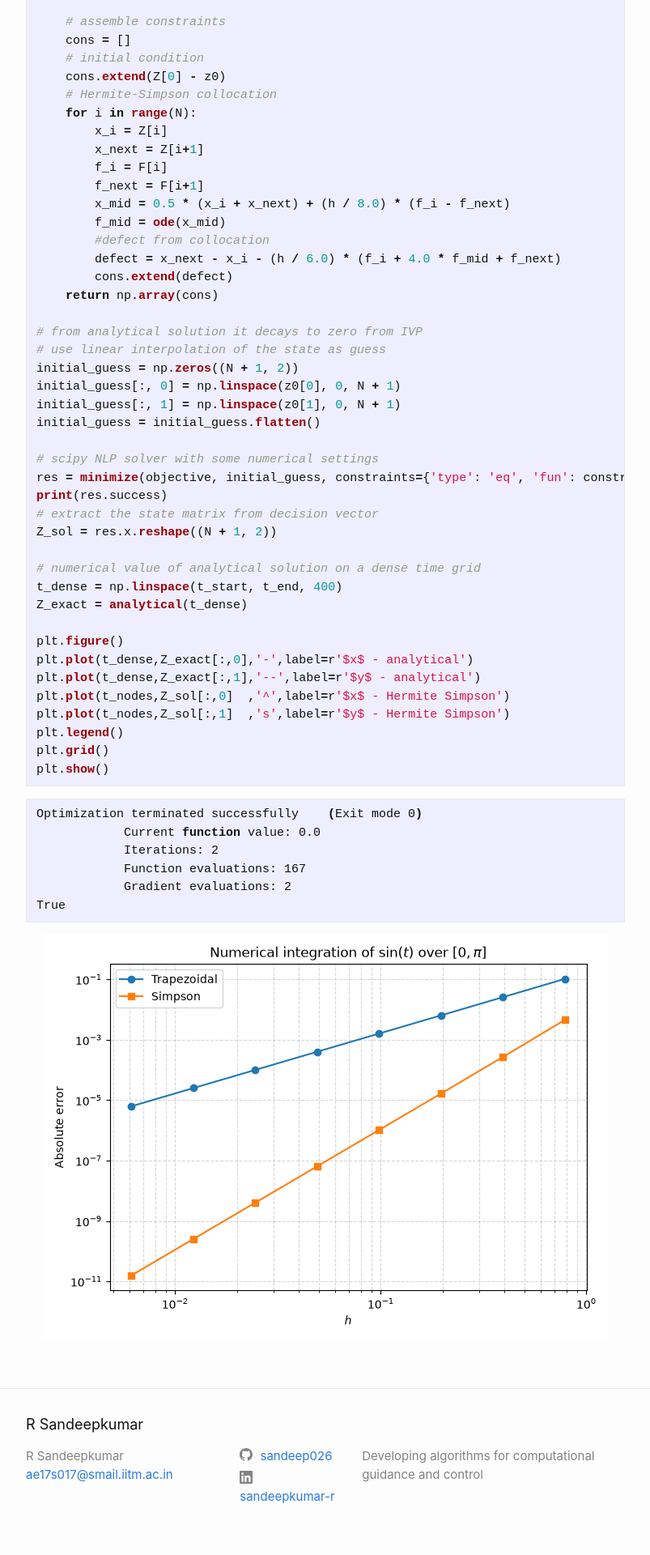
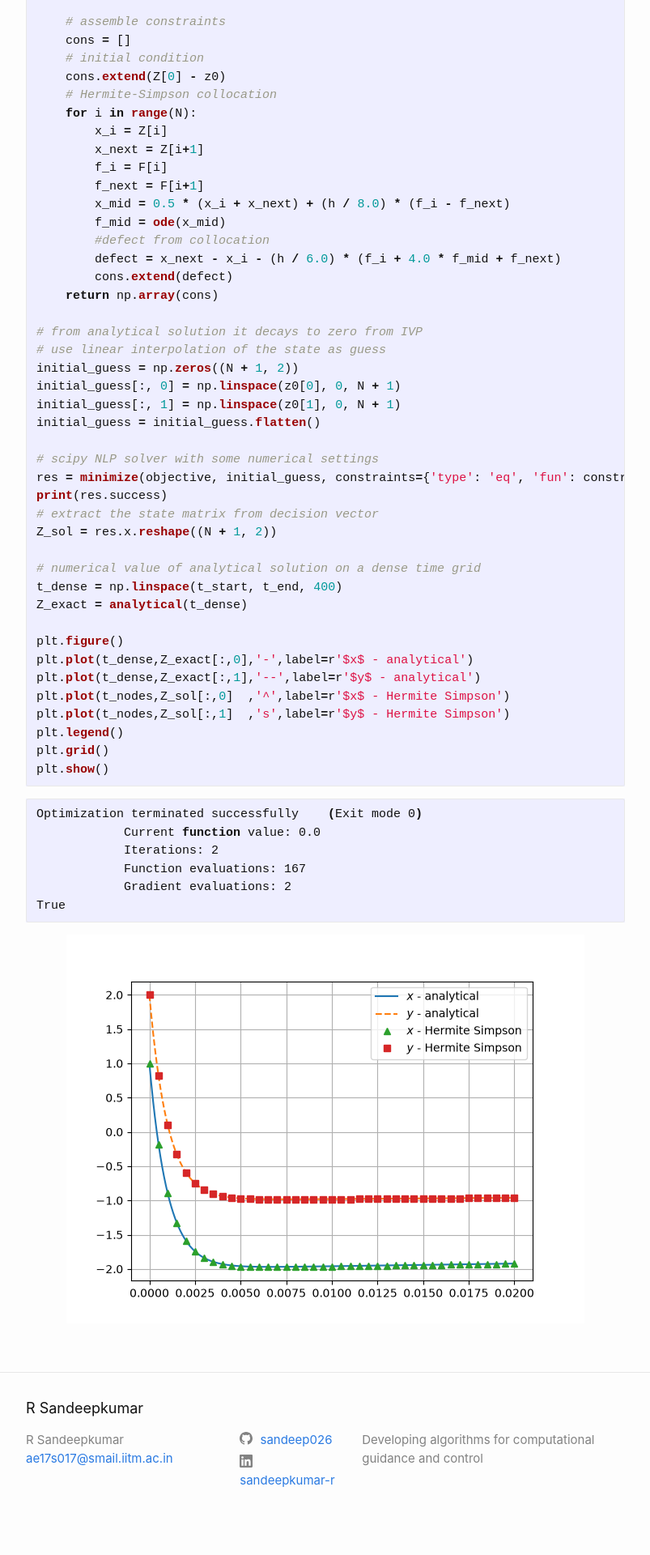
Before and after one commit to sandeep026/sandeep026.github.io, a Jekyll site: the page built from _posts/2023-11-1-p3.md, in a window 1280 px wide. Shown: the part 3717-5637 px from the top of the page at 81% size, without its empty margins (238-1041 px from the left). Built offline with Jekyll 4.4.1, drawn with Linux system fonts in a browser that asks for light colours; formulas are drawn with MathJax 3.

Commit message:
Update 2023-11-1-p3.md

````diff
--- a/_posts/2023-11-1-p3.md
+++ b/_posts/2023-11-1-p3.md
@@ -258,4 +258,4 @@ Optimization terminated successfully    (Exit mode 0)
 True
 ```
 
-<p align="center"> <img caption="Error vs grid width" src="/error_trap_simp.png" /> </p>
+<p align="center"> <img caption="Error vs grid width" src="/her_simp.png" /> </p>
````
